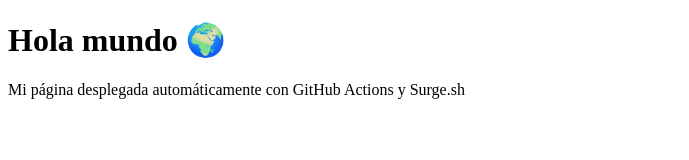
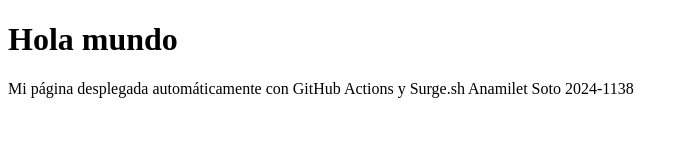
Before and after one commit to anamilet207-star/mi-pagina-surge, a plain HTML site: page index.html in a window 1280 px wide. Shown: the whole page, without its empty margins (0-689 px from the left). Drawn offline with Linux system fonts and the light colour scheme.

```diff
--- a/index.html
+++ b/index.html
@@ -5,7 +5,7 @@
   <title>Mi página con Surge</title>
 </head>
 <body>
-  <h1>Hola mundo 🌍</h1>
-  <p>Mi página desplegada automáticamente con GitHub Actions y Surge.sh</p>
+  <h1>Hola mundo </h1>
+  <p>Mi página desplegada automáticamente con GitHub Actions y Surge.sh     Anamilet Soto 2024-1138</p>
 </body>
 </html>
```
Also changed, not shown: 1 other file.
